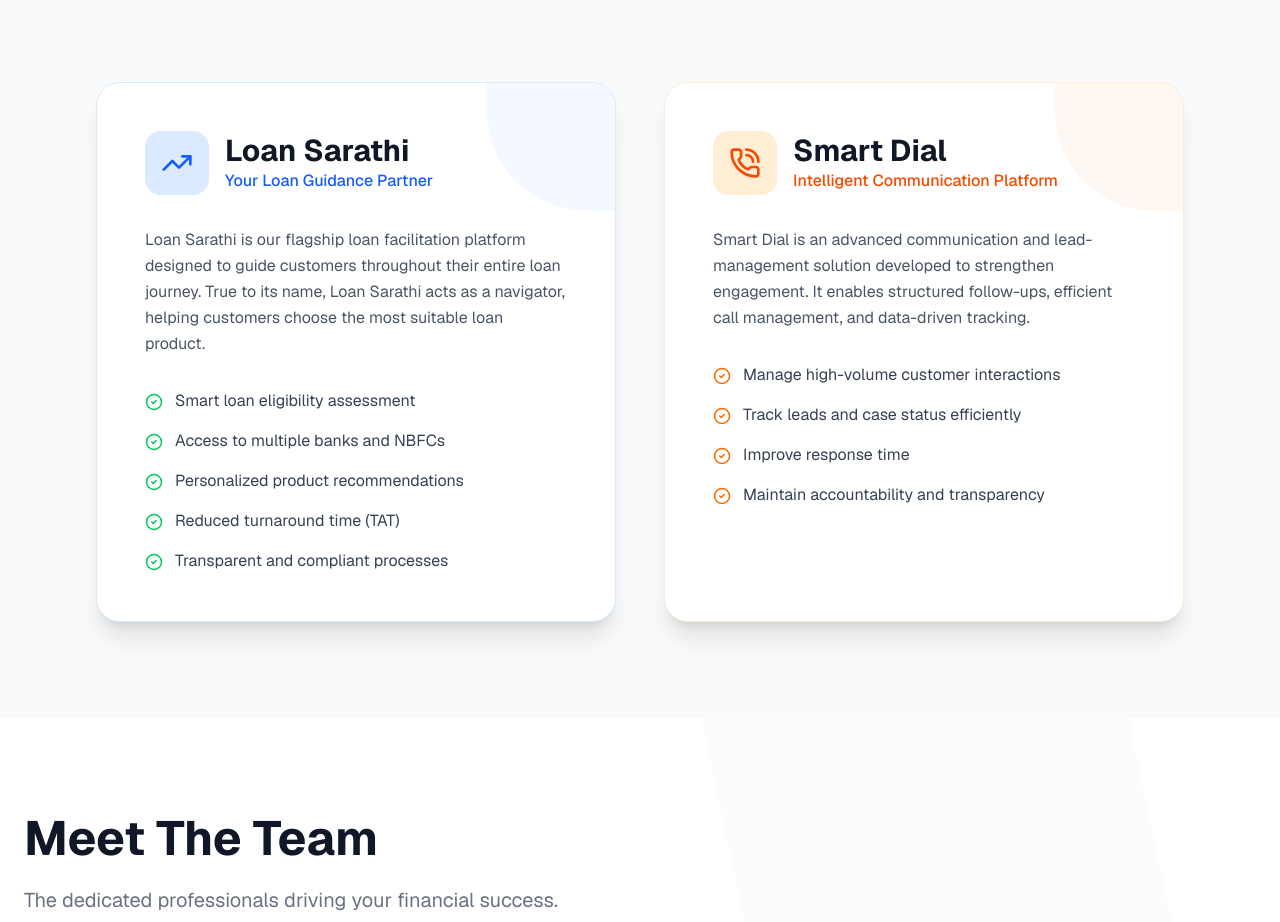
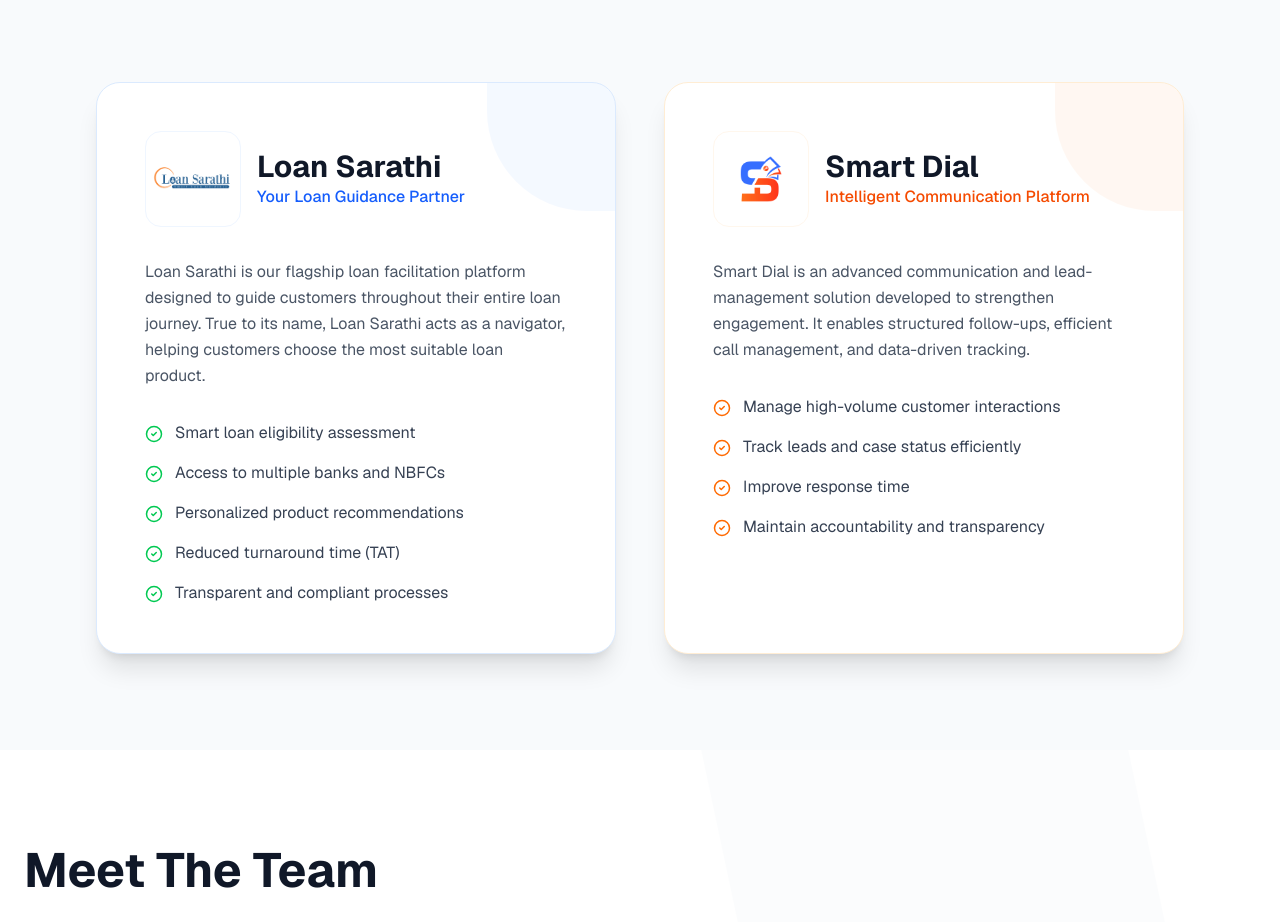
Before and after one commit to neerajk001/smartmumbaisolutions, a Next.js app: page /about in a window 1280 px wide. Shown: the part 2440-3362 px from the top of the page. Built offline with nearby package versions, Linux system fonts and the light colour scheme.

Commit message:
logo-update

```diff
--- a/app/about/page.tsx
+++ b/app/about/page.tsx
@@ -206,8 +206,13 @@ export default function AboutPage() {
                             >
                                 <div className="absolute top-0 right-0 w-32 h-32 bg-blue-500/5 rounded-bl-[100px] transition-all group-hover:bg-blue-500/10"></div>
                                 <div className="flex items-center gap-4 mb-8">
-                                    <div className="w-16 h-16 bg-blue-100 rounded-2xl flex items-center justify-center text-blue-600">
-                                        <TrendingUp size={32} />
+                                    <div className="relative w-24 h-24 shrink-0 rounded-2xl overflow-hidden bg-white p-2 border border-blue-50">
+                                        <Image
+                                            src="/our-product/loansarathi.png"
+                                            alt="Loan Sarathi Logo"
+                                            fill
+                                            className="object-contain p-1"
+                                        />
                                     </div>
                                     <div>
                                         <h3 className="text-2xl md:text-3xl font-bold text-gray-900">Loan Sarathi</h3>
@@ -242,8 +247,13 @@ export default function AboutPage() {
                             >
                                 <div className="absolute top-0 right-0 w-32 h-32 bg-orange-500/5 rounded-bl-[100px] transition-all group-hover:bg-orange-500/10"></div>
                                 <div className="flex items-center gap-4 mb-8">
-                                    <div className="w-16 h-16 bg-orange-100 rounded-2xl flex items-center justify-center text-orange-600">
-                                        <PhoneCall size={32} />
+                                    <div className="relative w-24 h-24 shrink-0 rounded-2xl overflow-hidden bg-white p-2 border border-orange-50">
+                                        <Image
+                                            src="/our-product/smart-dial.jpg"
+                                            alt="Smart Dial Logo"
+                                            fill
+                                            className="object-contain p-1"
+                                        />
                                     </div>
                                     <div>
                                         <h3 className="text-2xl md:text-3xl font-bold text-gray-900">Smart Dial</h3>
```
Also changed, not shown: public/our-product/loansarathi.png (added), public/our-product/smart-dial.jpg (added).
